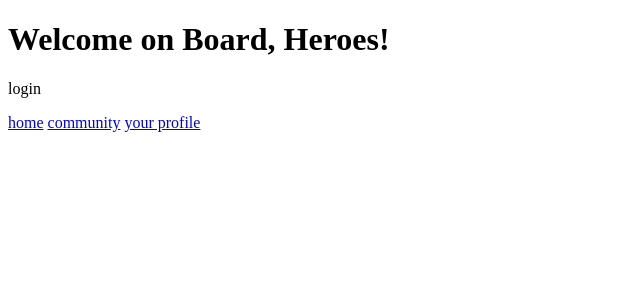
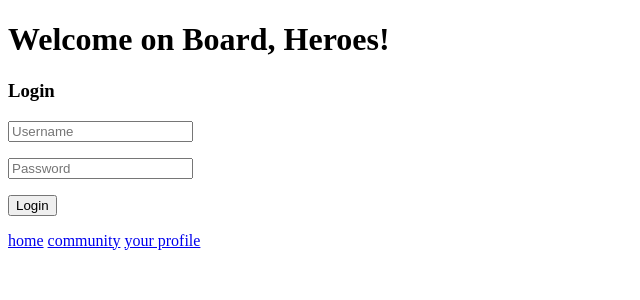
Before and after one commit to josieFoo/FantasieBoard, a Django app: page /login/ in a window 1280 px wide. Shown: the top 300 px of the page, without its empty margins (0-640 px from the left). Run offline with Django 4.2, Linux system fonts and the light colour scheme.

Commit message:
login system updated

```diff
--- a/fantasieboard/boards/views.py
+++ b/fantasieboard/boards/views.py
@@ -1,7 +1,9 @@
 from django.shortcuts import render, redirect
 from django.http import HttpResponse
+from django.contrib import messages
 from django.contrib.auth.models import User
 from django.contrib.auth.forms import UserCreationForm
+from django.contrib.auth import authenticate, login, logout
 
 # Create your views here.
 from .models import *
@@ -13,6 +15,7 @@ def home_view(request, *args, **kwargs):
 	will be extended.
 	"""
 
+	username = ""
 	return render(request, "index.html", {})
 
 def community_view(request, *args, **kwargs):
@@ -99,8 +102,12 @@ def register_view(request, *args, **kwargs):
 	if request.method == 'POST':
 		form = RegisterUserForm(request.POST)
 		if form.is_valid():
+			username = form.cleaned_data.get('username')
 			form.save()
-
+			messages.success(
+				request, "You have successfully registered, " + username + "."
+		 	)
+			return redirect('login')
 	context = {
 		"form": form,
 	}
@@ -108,9 +115,29 @@ def register_view(request, *args, **kwargs):
 	return render(request, "register.html", context)
 
 def login_view(request, *args, **kwargs):
+	"""
+	'/login' calls 'login_view'.
+	'login_view' renders login page.
+	The View gets username and password from the page.
+	"""
+
+	if request.method == 'POST':
+		username = request.POST.get('username')
+		password = request.POST.get('password')
+		user = authenticate(request, username=username, password=password)
+		if user is not None:
+			login(request, user)
+			return redirect('community')
+		else:
+			messages.info(request, "Username or Password is incorrect.")
 	context = {}
-	return render(request, "login.html")
+	return render(request, "login.html", context)
 
 def logout_view(request, *args, **kwargs):
+	"""
+	renders logout page.
+	'logout/' calls 'logout_view'.
+	"""
+
 	context = {}
 	return render(request, "logout.html")
--- a/fantasieboard/templates/login.html
+++ b/fantasieboard/templates/login.html
@@ -1,5 +1,20 @@
 {% extends 'index.html' %}
 
 {% block content %}
-login
+
+<h3>Login</h3>
+<form method="POST" action="">
+	{% csrf_token %}
+
+	<input type="text" name="username" placeholder="Username" class="form-control">
+	<p></p>
+	<input type="password" name="password" placeholder="Password" class="form-control">
+	<p></p>
+	<input class="btn login_btn" type="submit" value="Login">
+</form>
+
+{% for message in messages %}
+	<p id="messages">{{ message }}</p>
+{% endfor %}
+
 {% endblock %}
--- a/fantasieboard/templates/register.html
+++ b/fantasieboard/templates/register.html
@@ -1,10 +1,14 @@
 {% extends 'index.html' %}
 
 {% block content %}
+
 <h3> Register </h3>
 <form method="POST" action="">
 	{% csrf_token %}
-	{{form.as_p}}
+	{{ form.as_p }}
 	<input type="submit" name="Register User">
 </form>
+
+{{ form.errors }}
+
 {% endblock %}
```
